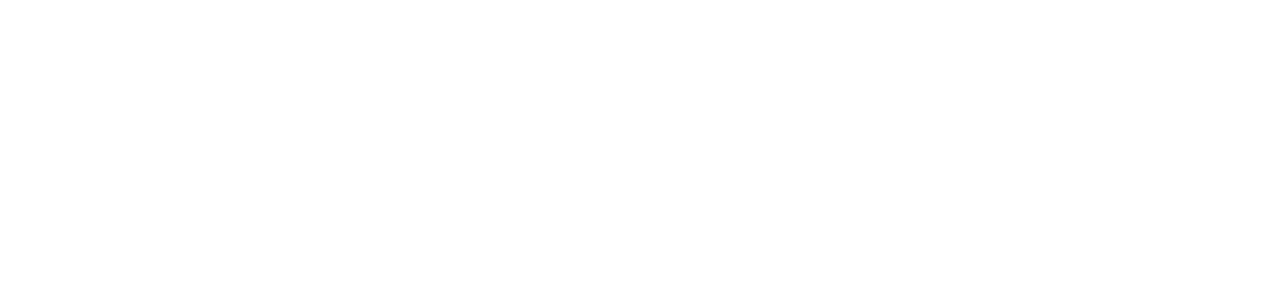
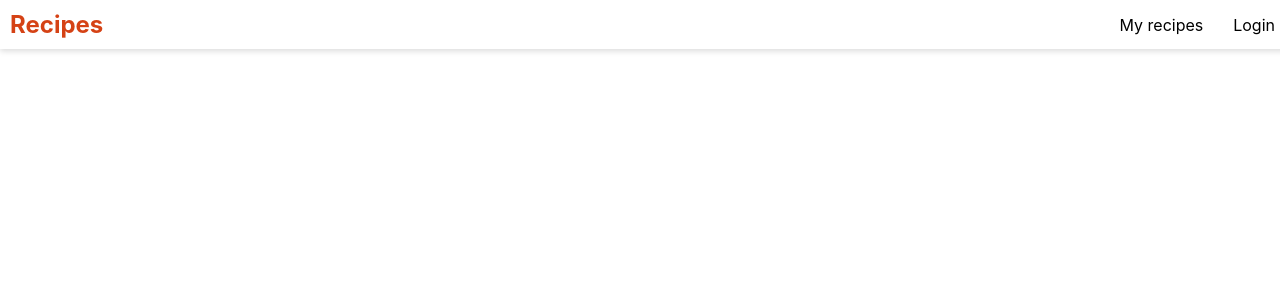
Before and after one commit to AntonMaslik/recipes-app, a React (Create React App) app: page / in a window 1280 px wide. Shown: the top 300 px of the page. Built offline with nearby package versions, Linux system fonts and the light colour scheme.

Commit message:
feature: navbar init

```diff
--- a/src/App.tsx
+++ b/src/App.tsx
@@ -1,10 +1,14 @@
 import React from 'react';
 import './App.scss';
+import Navbar from './components/navbar/Navbar';
+import { navigation } from './components/navbar/navigation';
 
 function App() {
+  const { brand, links } = navigation;
+
   return (
     <div className="App">
-
+      <Navbar brand={brand} links={links}/>
     </div>
   );
 }
--- /dev/null
+++ b/src/components/navbar/Navbar.scss
@@ -0,0 +1,32 @@
+.navbar {
+    padding: 10px;
+    background-color: white;
+    display: flex;
+    align-items: center;
+    justify-content: space-between;
+    position: fixed;
+    z-index: 13;
+    top: 0;
+    width: 100%;
+    max-width: 100vw;
+    box-shadow: 0 .125rem .375rem rgba(0, 0, 0, .15)
+}
+
+.navbar-brand {
+    font-size: 24px;
+    font-weight: bold;
+    color: #d54215;
+    text-decoration: none;
+}
+
+.navbar-links a {
+    margin: 0 15px;
+    color: black;
+    text-decoration: none;
+}
+
+.navbar-links a:hover {
+    -webkit-text-decoration-line: underline;
+    text-decoration-line: underline;
+    text-decoration-color: #d54215;
+}
--- /dev/null
+++ b/src/components/navbar/Navbar.tsx
@@ -0,0 +1,21 @@
+import * as React from 'react'
+import { NavLink } from './navigation'
+import './Navbar.scss'
+
+const Navbar = (props: {
+    brand: NavLink
+    links: NavLink[]
+}) => {
+    return (
+        <div className='navbar'>
+            <a className='navbar-brand' href={props.brand.to}>{props.brand.name}</a>
+            <nav className='navbar-links'>
+                {props.links.map((link, index) => (
+                    <a key={index} href={link.to}>{link.name}</a>
+                ))}
+            </nav>
+        </div>
+    )
+}
+
+export default Navbar
--- /dev/null
+++ b/src/components/navbar/navigation.tsx
@@ -0,0 +1,17 @@
+export type NavLink = {
+  name: string;
+  to: string;
+};
+
+type Navigation = {
+  brand: NavLink;
+  links: NavLink[];
+};
+
+export const navigation: Navigation = {
+  brand: { name: "Recipes", to: "/" },
+  links: [
+    { name: "My recipes", to: "/my-recipes" },
+    { name: "Login", to: "/login" },
+  ],
+};
```
